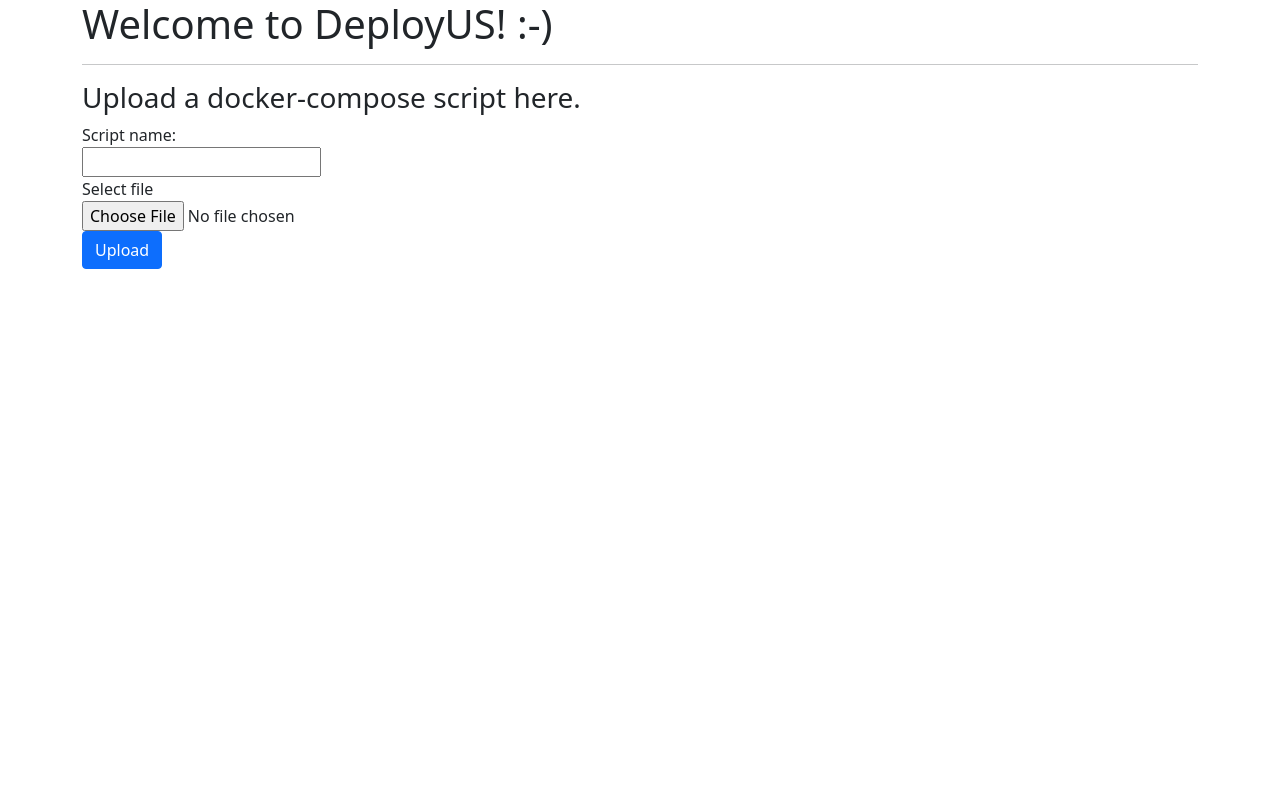
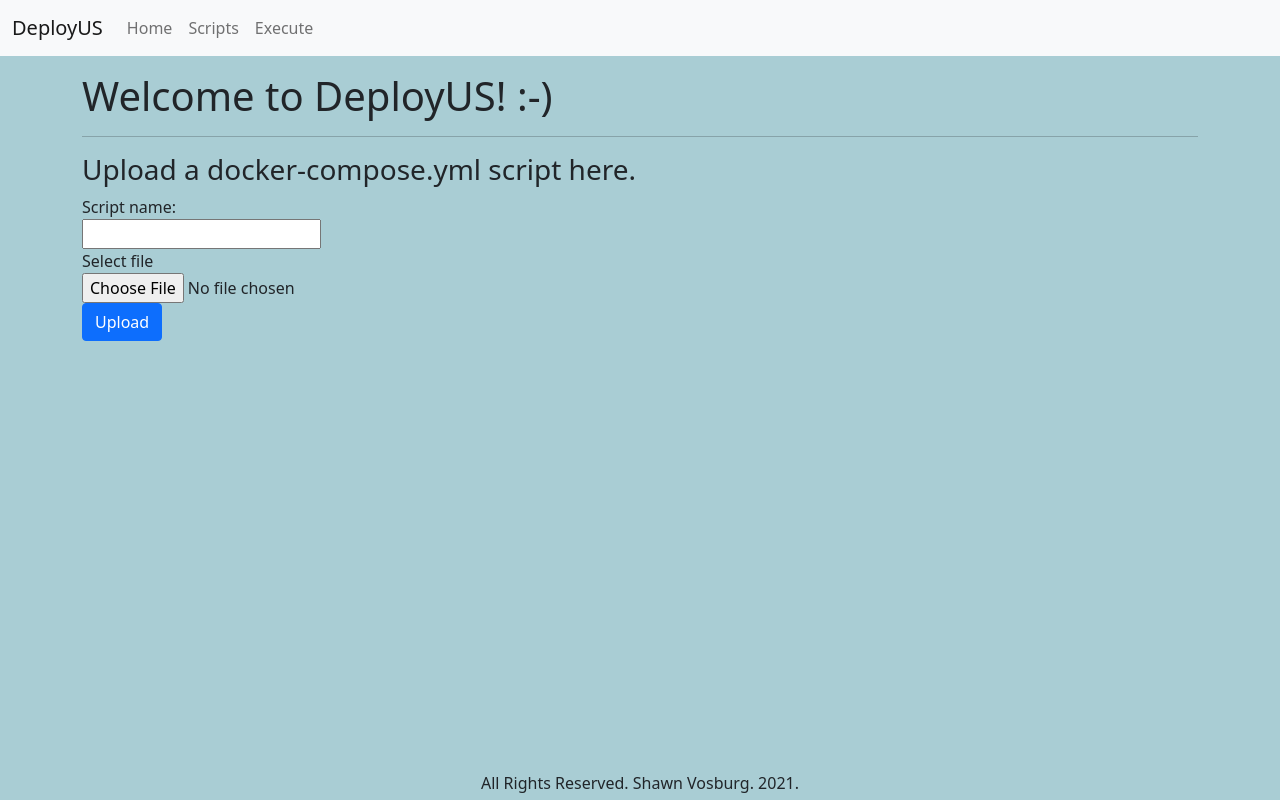
Before and after one commit to bridgecrew-perf7/DeployUS, a Flask app: page / in a window 1280 px wide. Run offline with Flask 2, Linux system fonts and the light colour scheme; some libraries are stand-ins or nearby versions.

Commit message:
Fix bug with stylesheet. Created template html file

```diff
--- a/DeployUS/app/db.py
+++ b/DeployUS/app/db.py
@@ -34,7 +34,7 @@ def mysql_safe(func):
 @mysql_safe
 def get_script(cursor=None, connection=None):
     cursor.execute('SELECT * FROM scripts')
-    results = [(name, str(date), str(contents)) for (name, date, contents) in cursor]
+    results = [(id, name, str(date), str(contents)) for (id, name, date, contents) in cursor]
 
     return results
 
--- /dev/null
+++ b/DeployUS/app/static/css/style.css
@@ -0,0 +1,10 @@
+body{
+    background: #a9cdd4;
+}
+
+.footer{
+    position: fixed;
+    text-align: center;
+    bottom: 5px;
+    width: 100%;
+}
--- a/DeployUS/app/static/css/styles.css
+++ /dev/null
@@ -1,3 +0,0 @@
-body{
-    background: #a7a7a7;
-}
--- a/DeployUS/app/templates/public/index.html
+++ b/DeployUS/app/templates/public/index.html
@@ -1,22 +1,9 @@
-<!DOCTYPE html>
-<html lang="en">
 
-<head>
-    <meta charset="UTF-8">
-    <meta http-equiv="X-UA-Compatible" content="IE=edge">
-    <meta name="viewport" content="width=device-width, initial-scale=1.0">
-    <title>DeployUS</title>
+{% extends "public/templates/public_template.html" %}
 
-    <!-- Bootstrap CSS -->
-    <link href="https://cdn.jsdelivr.net/npm/bootstrap@5.0.0-beta2/dist/css/bootstrap.min.css" rel="stylesheet"
-        integrity="sha384-BmbxuPwQa2lc/FVzBcNJ7UAyJxM6wuqIj61tLrc4wSX0szH/Ev+nYRRuWlolflfl" crossorigin="anonymous">
+{% block title %}DeployUS{% endblock %}
 
-    <!-- Custom CSS -->
-    <link rel="stylesheet" href="{{ url_for('static',filename='css/style.css') }}">
-</head>
-
-<body>
-
+{% block main %}
 <div class="container">
     <div class="row">
         <div class="col">
@@ -25,7 +12,7 @@
             <hr>
 
             <!-- Uploading scripts to the database -->
-                <h3>Upload a docker-compose script here.</h3>
+            <h3>Upload a docker-compose.yml script here.</h3>
             <form action="/" method="POST" enctype="multipart/form-data">
 
                 <!-- Name attribute -->
@@ -49,10 +36,4 @@
     </div>
 </div>
 
-    <!-- Bootstrap things -->
-    <script src="https://cdn.jsdelivr.net/npm/bootstrap@5.0.0-beta2/dist/js/bootstrap.bundle.min.js"
-        integrity="sha384-b5kHyXgcpbZJO/tY9Ul7kGkf1S0CWuKcCD38l8YkeH8z8QjE0GmW1gYU5S9FOnJ0"
-        crossorigin="anonymous"></script>
-</body>
-
-</html>
+{% endblock %}
--- /dev/null
+++ b/DeployUS/app/templates/public/templates/public_template.html
@@ -0,0 +1,57 @@
+<!DOCTYPE html>
+<html lang="en">
+
+<head>
+    <meta charset="UTF-8">
+    <meta http-equiv="X-UA-Compatible" content="IE=edge">
+    <meta name="viewport" content="width=device-width, initial-scale=1.0">
+    <title>{% block Title %}{% endblock %}</title>
+
+    <!-- Bootstrap CSS -->
+    <link href="https://cdn.jsdelivr.net/npm/bootstrap@5.0.0-beta2/dist/css/bootstrap.min.css" rel="stylesheet"
+        integrity="sha384-BmbxuPwQa2lc/FVzBcNJ7UAyJxM6wuqIj61tLrc4wSX0szH/Ev+nYRRuWlolflfl" crossorigin="anonymous">
+
+    <!-- Custom CSS -->
+    <link rel="stylesheet" href="{{ url_for('static',filename='css/style.css') }}">
+</head>
+
+<body>
+    <!-- Navigation bar from bootstrap -->
+    <nav class="navbar navbar-expand-lg navbar-light bg-light mb-3">
+        <div class="container-fluid">
+            <a class="navbar-brand" href="/">DeployUS</a>
+            <button class="navbar-toggler" type="button" data-bs-toggle="collapse" data-bs-target="#navbarNav"
+                aria-controls="navbarNav" aria-expanded="false" aria-label="Toggle navigation">
+                <span class="navbar-toggler-icon"></span>
+            </button>
+
+            <div class="collapse navbar-collapse" id="navbarNav">
+                <ul class="navbar-nav">
+                    <li class="nav-item">
+                        <a class="nav-link" href="/">Home</a>
+                    </li>
+                    <li class="nav-item">
+                        <a class="nav-link" href="/scripts">Scripts</a>
+                    </li>
+                    <li class="nav-item">
+                        <a class="nav-link" href="/execute">Execute</a>
+                    </li>
+                </ul>
+            </div>
+        </div>
+    </nav>
+
+
+    {% block main %}{% endblock %}
+
+    <div class="footer">All Rights Reserved. Shawn Vosburg. 2021.</div>
+
+    <!-- Bootstrap things -->
+    <script src="https://cdn.jsdelivr.net/npm/bootstrap@5.0.0-beta2/dist/js/bootstrap.bundle.min.js"
+        integrity="sha384-b5kHyXgcpbZJO/tY9Ul7kGkf1S0CWuKcCD38l8YkeH8z8QjE0GmW1gYU5S9FOnJ0"
+        crossorigin="anonymous"></script>
+
+    {% block script %}{% endblock %}
+</body>
+
+</html>
```
Lines whose indentation alone changed are shown as unchanged.
